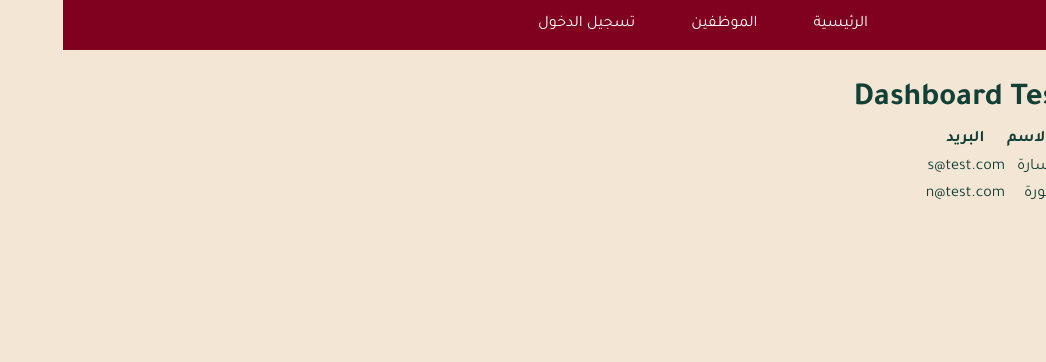
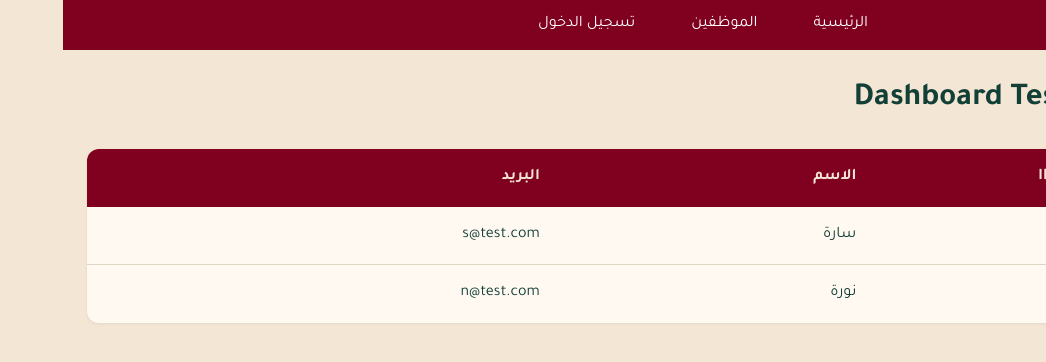
Before and after one commit to sara-yahya28/mini-employee-dashboard, a React (Vite) app: page / in a window 1280 px wide. Shown: the top 362 px of the page, without its empty margins (234-1280 px from the left). Built offline with nearby package versions, Linux system fonts and the light colour scheme.

Commit message:
Add table component with styling for improved data presentation

```diff
--- a/src/components/Table.jsx
+++ b/src/components/Table.jsx
@@ -1,7 +1,8 @@
+import './css/Table.css'
 export default function Table({ data = [], columns = [] }) {
 
     return (
-        <table>
+        <table className='table'>
             <thead>
                 <tr>
                     {/* لكل عمود، اعرضي النص مباشرة */}
--- /dev/null
+++ b/src/components/css/Table.css
@@ -0,0 +1,37 @@
+.table {
+    width: 100%;
+    border-collapse: collapse;
+    background-color: var(--color-surface);
+    border-radius: var(--radius-lg);
+    overflow: hidden;
+    box-shadow: var(--shadow-sm);
+    margin-top: var(--spacing-lg);
+}
+
+.table thead th {
+    background-color: var(--color-primary);
+    color: var(--color-bg);
+    padding: var(--spacing-md);
+    text-align: right;
+    font-weight: var(--font-weight-bold);
+    font-size: var(--font-size-md);
+}
+
+.table tbody td {
+    padding: var(--spacing-md);
+    text-align: right;
+    color: var(--color-text);
+    border-bottom: 1px solid var(--color-border);
+}
+
+.table tbody tr {
+    transition: var(--transition-fast);
+}
+
+.table tbody tr:hover {
+    background-color: var(--color-bg);
+}
+
+.table tbody tr:last-child td {
+    border-bottom: none;
+}
```
